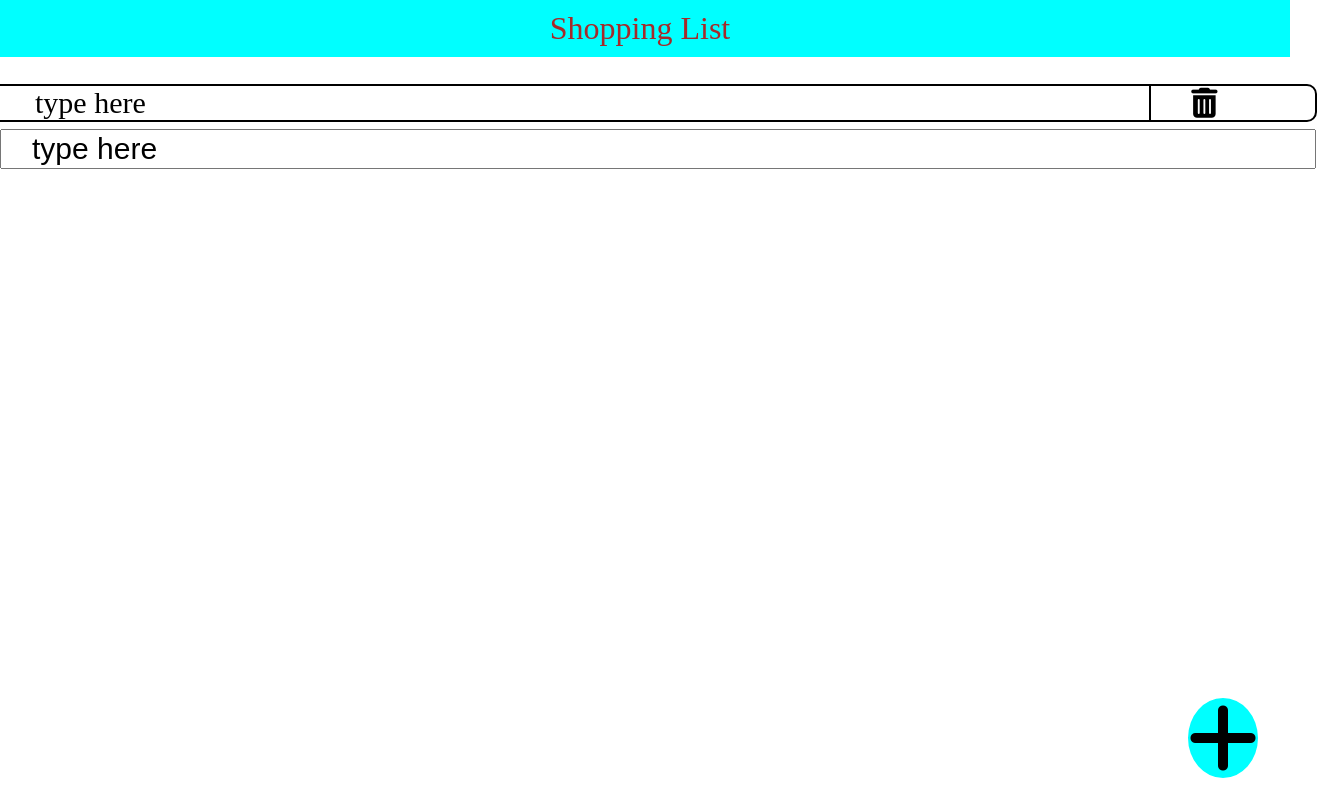
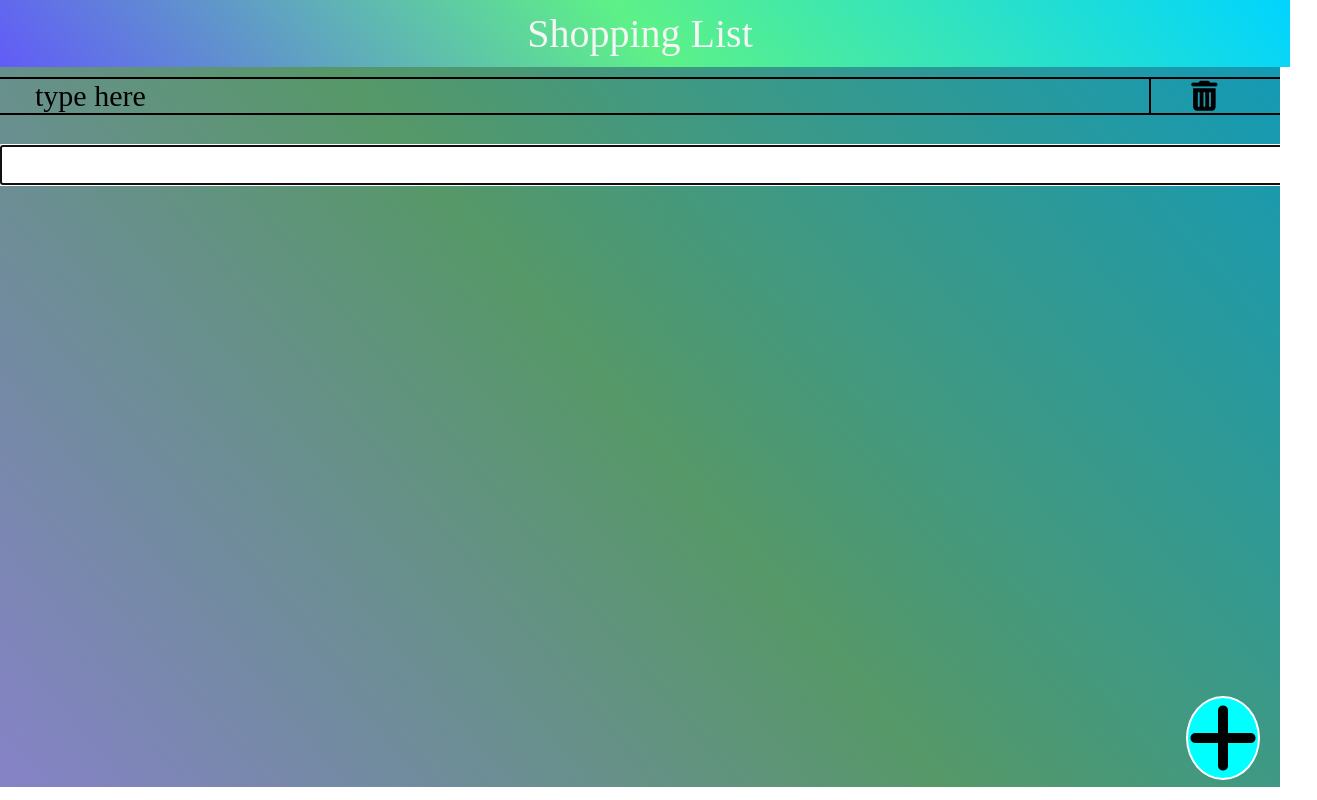
Before and after one commit to Unique0902/Shopping-List-Website, a plain HTML site: page index.html in a window 1280 px wide. Both pictures are taken after a click on the icon 1223 px from the left and 738 px from the top of the page. Shown: the whole page, 1317 px wide, since content can reach past the window. Drawn offline with Linux system fonts and the light colour scheme.

Commit message:
refactoring

```diff
--- a/main.js
+++ b/main.js
@@ -1,19 +1,59 @@
 const plusButton = document.querySelector('.add-good');
 const goodsList = document.querySelector('.goods-list');
 const textArea = document.querySelector('.good-text');
+const textBox = document.querySelector('#text-box');
+const main = document.querySelector('main');
 
-plusButton.addEventListener('click', () => {
-  const addName = document.querySelector('#text-box').value;
+function makeElement() {
+  let addName = textBox.value;
+  if (addName === '') {
+    alert('텍스트를 입력하지 않았습니다!');
+    textBox.focus();
+    return;
+  }
+
   const newGood = document.createElement('div');
   newGood.setAttribute('class', 'good');
   goodsList.insertBefore(newGood, textArea);
   newGood.innerHTML = `
     <span class="good-name">${addName}</span>
+    <i class="fa-solid fa-trash-can delete-good"></i>
   `;
-  const deleteButton = document.createElement('i');
-  deleteButton.setAttribute('class', 'fa-solid fa-trash-can delete-good');
-  newGood.append(deleteButton);
-  deleteButton.addEventListener('click', () => {
+
+  // const deleteButton = document.createElement('i');
+  // deleteButton.setAttribute('class', 'fa-solid fa-trash-can delete-good');
+  // newGood.append(deleteButton);
+
+  /*deleteButton.addEventListener('click', () => {
     goodsList.removeChild(newGood);
-  });
+    textBox.focus();
+  });*/
+
+  textBox.value = '';
+  textBox.focus();
+
+  textBox.scrollIntoView({ block: 'center' });
+}
+
+main.addEventListener('click', (e) => {
+  const elem = e.target;
+  if (elem.className === 'fa-solid fa-plus add-good') {
+    makeElement();
+  } else if (elem.className === 'fa-solid fa-trash-can delete-good') {
+    elem.parentElement.parentElement.removeChild(elem.parentElement);
+    textBox.focus();
+  }
 });
+
+/*plusButton.addEventListener('click', () => {
+  makeElement();
+});*/
+
+textBox.addEventListener('keydown', (e) => {
+  if (e.isComposing) {
+    return;
+  }
+  if (e.key === 'Enter') {
+    makeElement();
+  }
+});
--- a/style.css
+++ b/style.css
@@ -4,14 +4,23 @@ body {
   align-items: center;
   margin: 0;
 }
+::-webkit-scrollbar {
+  display: none;
+}
 
 #title {
   width: 100%;
   padding: 10px;
   text-align: center;
-  font-size: 32px;
-  color: brown;
-  background-color: aqua;
+  font-size: 40px;
+  color: whitesmoke;
+  background: rgb(98, 89, 249);
+  background: linear-gradient(
+    50deg,
+    rgba(98, 89, 249, 1) 0%,
+    rgba(93, 241, 135, 1) 50%,
+    rgba(0, 212, 255, 1) 100%
+  );
 }
 main {
   width: 100%;
@@ -20,8 +29,16 @@ main {
   display: flex;
   flex-direction: column;
   align-items: center;
-  width: 100%;
-  margin-top: 20px;
+  height: 90vh;
+  border-top: 20px;
+  overflow-y: auto;
+  background: rgb(134, 130, 200);
+  background: linear-gradient(
+    50deg,
+    rgba(134, 130, 200, 1) 0%,
+    rgba(86, 152, 104, 1) 50%,
+    rgba(20, 154, 181, 1) 100%
+  );
 }
 
 .good {
@@ -32,7 +49,7 @@ main {
   border-radius: 10px;
   padding-left: 70px;
   align-items: center;
-  margin: 7px;
+  margin: 10px;
 }
 .good-text {
   width: 100%;
@@ -41,6 +58,7 @@ main {
   padding-left: 30px;
   width: 100%;
   font-size: 30px;
+  margin: 20px 0;
 }
 .good-name {
   flex-basis: 90%;
@@ -65,4 +83,9 @@ main {
   background-color: aqua;
   font-size: 80px;
   cursor: pointer;
+  transition: transform 100ms ease-in;
 }
+
+.add-good:hover {
+  transform: scale(1.1);
+}
```
